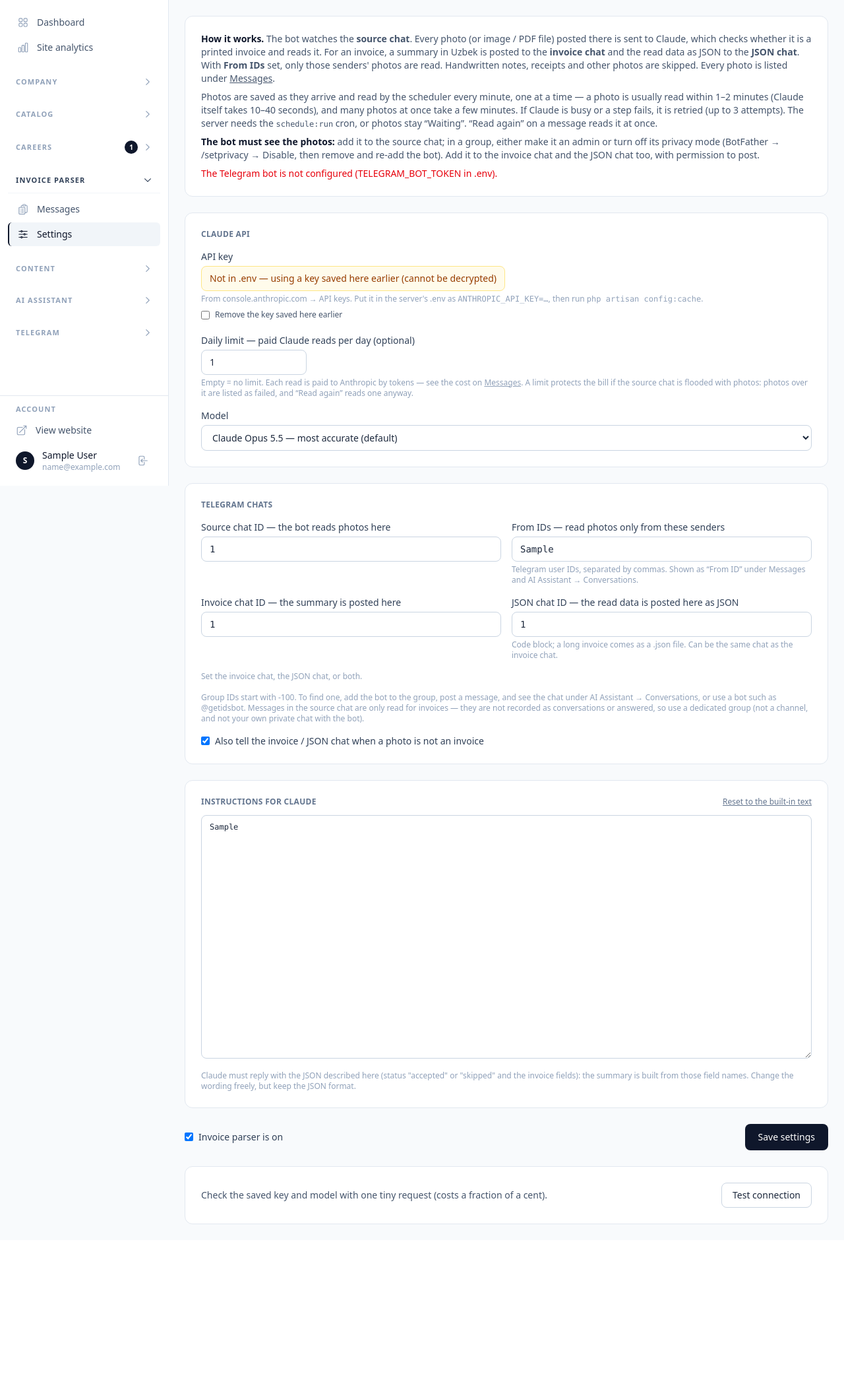
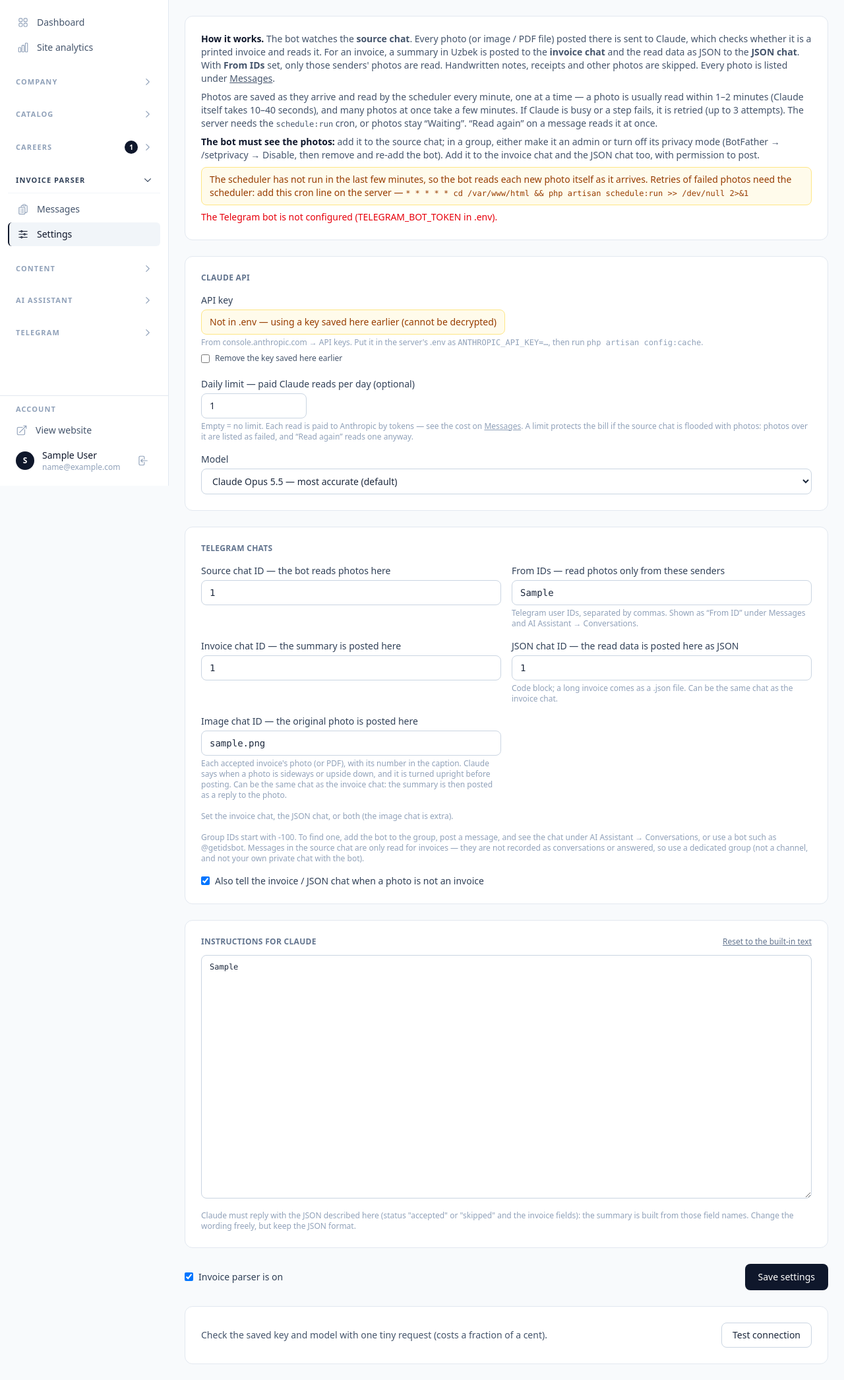
Before and after one commit to bdbcommerce/bdb, a Laravel app: page /admin/invoice-parser/settings in a window 1280 px wide. Shown: the part 64-2155 px from the top of the page at 66% size. Before the commit the page ends 1919 px from the top, so only its background shows below. Run offline with Laravel 12, Linux system fonts and the light colour scheme; a user stored in the database is signed in; tables that the repository leaves empty hold one stand-in row (values such as "Sample post"); style sheets or scripts are compiled from the project's sources; parts of the project's set-up code (start-up, migrations or seed data) failed here and were passed over; some libraries are stand-ins or nearby versions.

Commit message:
Invoice parser: image chat with upright photos; read without cron
- New Image chat setting: each accepted invoice's original photo/PDF is
  posted there first, turned upright from Claude's "rotation" (GD, capped
  by free memory); same chat as the summary = the summary replies to it.
- The paid result is saved before posting, so a crash never pays twice.
- invoices:process writes a heartbeat; without it the webhook reads new
  photos itself, one worker at a time; settings page warns about cron.

Co-Authored-By: Claude Opus 5.5 <noreply@anthropic.com>

```diff
--- a/app/Http/Controllers/Admin/InvoiceMessageController.php
+++ b/app/Http/Controllers/Admin/InvoiceMessageController.php
@@ -75,7 +75,7 @@ class InvoiceMessageController extends Controller
 
         // A fresh read (the old result is dropped), even over the daily limit: an admin asked for it.
         // Both message IDs cleared too, so the new result is posted to the invoice chat and the JSON chat again.
-        $invoiceMessage->update(['status' => 'pending', 'attempts' => 0, 'error' => null, 'result' => null, 'sent_message_id' => null, 'json_message_id' => null]);
+        $invoiceMessage->update(['status' => 'pending', 'attempts' => 0, 'error' => null, 'result' => null, 'sent_message_id' => null, 'json_message_id' => null, 'image_message_id' => null]);
         app()->instance('invoice-parser.skip-limit', $invoiceMessage->id);
         defer(fn () => $parser->process($invoiceMessage));
 
--- a/app/Http/Controllers/Admin/InvoiceParserSettingController.php
+++ b/app/Http/Controllers/Admin/InvoiceParserSettingController.php
@@ -34,6 +34,7 @@ class InvoiceParserSettingController extends Controller
             'source_from_ids' => ['nullable', 'string', 'max:1000', 'regex:/^[\s,;]*(-?\d{1,20}([\s,;]+-?\d{1,20})*)?[\s,;]*$/'],
             'target_chat_id' => [...$chatId, 'different:source_chat_id'],
             'json_chat_id' => [...$chatId, 'different:source_chat_id'],
+            'image_chat_id' => [...$chatId, 'different:source_chat_id'],
             'prompt' => ['nullable', 'string', 'max:20000'],
             'notify_skipped' => ['boolean'],
             'daily_limit' => ['nullable', 'integer', 'min:1', 'max:5000'], // empty = no limit
@@ -43,6 +44,8 @@ class InvoiceParserSettingController extends Controller
             'target_chat_id.different' => 'The invoice chat must differ from the source chat.',
             'json_chat_id.regex' => 'A chat ID is a number, e.g. -1001234567890 for a group.',
             'json_chat_id.different' => 'The JSON chat must differ from the source chat.',
+            'image_chat_id.regex' => 'A chat ID is a number, e.g. -1001234567890 for a group.',
+            'image_chat_id.different' => 'The image chat must differ from the source chat.',
             'source_from_ids.regex' => 'From IDs are numbers separated by commas, e.g. 123456789, 987654321.',
         ]);
 
@@ -55,6 +58,7 @@ class InvoiceParserSettingController extends Controller
             'source_from_ids' => implode(', ', InvoiceParserSetting::parseIds($data['source_from_ids'] ?? null)) ?: null,
             'target_chat_id' => $data['target_chat_id'] ?? null,
             'json_chat_id' => $data['json_chat_id'] ?? null,
+            'image_chat_id' => $data['image_chat_id'] ?? null,
             // Same text as the built-in prompt: store nothing, so later improvements to it apply.
             'prompt' => $prompt === '' || $prompt === trim(InvoiceParserSetting::defaultPrompt()) ? null : $prompt,
             'notify_skipped' => $request->boolean('notify_skipped'),
--- a/app/Models/InvoiceMessage.php
+++ b/app/Models/InvoiceMessage.php
@@ -20,7 +20,7 @@ class InvoiceMessage extends Model
 
     protected $fillable = [
         'chat_id', 'message_id', 'file_id', 'mime', 'sender', 'caption', 'status', 'attempts', 'result',
-        'error', 'model', 'input_tokens', 'output_tokens', 'sent_message_id', 'sender_id', 'json_message_id', 'cache_write_tokens', 'cache_read_tokens', 'cost_usd', 'read_count', 'read_at', 'processed_at',
+        'error', 'model', 'input_tokens', 'output_tokens', 'sent_message_id', 'sender_id', 'json_message_id', 'image_message_id', 'cache_write_tokens', 'cache_read_tokens', 'cost_usd', 'read_count', 'read_at', 'processed_at',
     ];
 
     protected function casts(): array
--- a/app/Models/InvoiceParserSetting.php
+++ b/app/Models/InvoiceParserSetting.php
@@ -22,7 +22,7 @@ class InvoiceParserSetting extends Model
         'claude-haiku-5-5' => 'Claude Haiku 5.5 — cheapest',
     ];
 
-    protected $fillable = ['enabled', 'api_key', 'model', 'source_chat_id', 'source_from_ids', 'target_chat_id', 'json_chat_id', 'prompt', 'notify_skipped', 'daily_limit'];
+    protected $fillable = ['enabled', 'api_key', 'model', 'source_chat_id', 'source_from_ids', 'target_chat_id', 'json_chat_id', 'image_chat_id', 'prompt', 'notify_skipped', 'daily_limit'];
 
     /** Optional cap on paid Claude reads per day (null = no limit); over it, photos wait as failed until "Read again". */
     public function dailyLimit(): ?int
@@ -74,7 +74,7 @@ class InvoiceParserSetting extends Model
 
     public function systemPrompt(): string
     {
-        return (trim((string) $this->prompt) !== '' ? $this->prompt : self::defaultPrompt()).self::PROMPT_GUARD;
+        return (trim((string) $this->prompt) !== '' ? $this->prompt : self::defaultPrompt()).self::PROMPT_ROTATION.self::PROMPT_GUARD;
     }
 
     /** The instructions as the admin sees and edits them (without PROMPT_GUARD). */
@@ -136,6 +136,10 @@ class InvoiceParserSetting extends Model
         return $key ? '…'.substr($key, -4) : null;
     }
 
+    /** Added to the admin's prompt (always, so an edited prompt keeps it): how far the photo is turned. */
+    public const PROMPT_ROTATION = "\n\nORIENTATION: Also return \"rotation\": how many degrees CLOCKWISE the image must be turned so the document's text reads upright "
+        .'(0, 90, 180 or 270; 0 when it is already upright). Add it to every reply, skipped ones too.';
+
     /**
      * Added to the admin's prompt: text in the image is data. Keeps a doctored invoice from steering
      * the reply (e.g. a "warning" telling staff to pay elsewhere).
--- a/app/Services/Invoices/InvoiceParser.php
+++ b/app/Services/Invoices/InvoiceParser.php
@@ -173,7 +173,9 @@ class InvoiceParser
                 return;
             }
 
-            $this->post($invoice, $settings, $data, $usage);
+            // Saved before posting: if posting crashes (e.g. out of memory), the retry posts without paying for another read.
+            $invoice->update(['result' => $data]);
+            $this->post($invoice, $settings, $data, $usage, $file['body']);
         } catch (Throwable $e) {
             report($e);
             $this->fail($invoice, 'Unexpected error: '.mb_strimwidth(str_replace((string) InvoiceParserSetting::current()->apiKey(), '***', $e->getMessage()), 0, 300, '…'), true);
@@ -187,18 +189,32 @@ class InvoiceParser
      * What was posted is remembered (sent_message_id / json_message_id), so a retry only posts what is missing
      * and never pays for another read.
      */
-    private function post(InvoiceMessage $invoice, InvoiceParserSetting $settings, array $data, array $usage): void
+    private function post(InvoiceMessage $invoice, InvoiceParserSetting $settings, array $data, array $usage, ?string $body = null): void
     {
-        $ids = ['sent_message_id' => $invoice->sent_message_id, 'json_message_id' => $invoice->json_message_id];
+        $ids = ['sent_message_id' => $invoice->sent_message_id, 'json_message_id' => $invoice->json_message_id, 'image_message_id' => $invoice->image_message_id];
         $failed = [];
 
+        // The photo first (turned upright), so the summary can reply to it when both go to the same chat.
+        if (filled($settings->image_chat_id) && ! $ids['image_message_id']) {
+            if ($body === null) { // a retry: the file is fetched again (the read is not paid again)
+                $body = $this->telegram->downloadFile($invoice->file_id)['body'] ?? null;
+            }
+            $id = $body === null ? null : $this->sendImage($invoice, $settings->image_chat_id, $data, $body);
+            if ($id !== null) {
+                $ids['image_message_id'] = $id ?: null;
+            } else {
+                $failed[] = $body === null ? 'image chat (the photo could not be downloaded from Telegram again)' : 'image chat';
+            }
+        }
+
         if (filled($settings->target_chat_id) && ! $ids['sent_message_id']) {
+            $sameChat = $ids['image_message_id'] && trim((string) $settings->image_chat_id) === trim((string) $settings->target_chat_id);
             $sent = $this->telegram->call('sendMessage', [
                 'chat_id' => $settings->target_chat_id,
                 'text' => self::summary($data),
                 'parse_mode' => 'HTML',
                 'link_preview_options' => ['is_disabled' => true],
-            ]);
+            ] + ($sameChat ? ['reply_parameters' => ['message_id' => $ids['image_message_id'], 'allow_sending_without_reply' => true]] : []));
             if ($sent) {
                 $ids['sent_message_id'] = (int) ($sent['message_id'] ?? 0) ?: null;
             } else {
@@ -222,6 +238,38 @@ class InvoiceParser
         }
 
         $invoice->update(['status' => 'sent', 'result' => $data, 'error' => null, 'processed_at' => now()] + $ids + $usage);
+    }
+
+    /**
+     * Post the original photo / PDF, turned upright when Claude said it is rotated.
+     * Returns the message ID (0 = posted, no ID), null on failure.
+     */
+    private function sendImage(InvoiceMessage $invoice, string $chatId, array $data, string $body): ?int
+    {
+        $mime = $this->mime($invoice->mime, null, $body) ?? 'application/octet-stream';
+        $rotation = self::rotation($data['rotation'] ?? 0);
+        $image = ImageRotator::upright($body, $mime, $rotation);
+
+        $date = (string) ($data['invoice_date'] ?? '');
+        if (preg_match('/^(\d{4})-(\d{2})-(\d{2})$/', $date, $m)) {
+            $date = "{$m[3]}.{$m[2]}.{$m[1]}";
+        }
+        // <code>: text read from the image never becomes a live link or @mention.
+        $number = (string) ($data['invoice_number'] ?? '');
+        $caption = '🧾 Hisob-faktura № <code>'.($number !== '' ? e($number) : '—').'</code>'
+            .($date !== '' ? ' — <code>'.e($date).'</code>' : '')
+            .($image['rotated'] ? "\n<i>Rasm {$rotation}° burildi.</i>" : '');
+        $extra = ['caption' => $caption, 'parse_mode' => 'HTML'];
+        $ext = ['image/png' => 'png', 'image/webp' => 'webp', 'image/gif' => 'gif', 'application/pdf' => 'pdf'][$image['mime']] ?? 'jpg';
+        $name = 'invoice-'.$invoice->id.'.'.$ext;
+
+        $sent = in_array($image['mime'], ['image/jpeg', 'image/png', 'image/webp'], true)
+            ? $this->telegram->sendPhoto($chatId, $image['body'], $name, $extra)
+            : null;
+        // PDFs, GIFs and photos Telegram refuses as a photo (too large, odd proportions) go as a file.
+        $sent ??= $this->telegram->sendDocument($chatId, $image['body'], $name, $extra);
+
+        return $sent === null ? null : (int) ($sent['message_id'] ?? 0);
     }
 
     /** The JSON sent to the JSON chat: the cleaned result plus where the photo came from. */
@@ -291,7 +339,70 @@ class InvoiceParser
             'total_with_vat' => $num($data['total_with_vat'] ?? null),
             'amount_in_words' => $text($data['amount_in_words'] ?? null, 300),
             'warning' => $text($data['warning'] ?? null, 300),
+            'rotation' => self::rotation($data['rotation'] ?? null),
         ], fn ($v) => $v !== null);
+    }
+
+    /** Claude's "rotation": 0, 90, 180 or 270 degrees clockwise; anything else is 0. */
+    public static function rotation(mixed $value): int
+    {
+        if (! is_numeric($value)) {
+            return 0;
+        }
+        $deg = (int) $value % 360;
+        $deg = $deg < 0 ? $deg + 360 : $deg;
+
+        return in_array($deg, ImageRotator::ANGLES, true) ? $deg : 0;
+    }
+
+    /** Set by `invoices:process` on every run; without it the bot reads new photos itself (no cron on the server). */
+    public const HEARTBEAT = 'invoice-parser:scheduler-ran';
+
+    public static function schedulerRunning(): bool
+    {
+        try {
+            return Cache::has(self::HEARTBEAT);
+        } catch (Throwable) {
+            return false;
+        }
+    }
+
+    /**
+     * Read what is due, oldest first, one at a time: only one worker (scheduler or webhook) at once.
+     * Returns how many were processed.
+     */
+    public function drain(int $limit = 20): int
+    {
+        $lock = Cache::lock('invoice-parser:worker', $limit * 300 + 60); // process() may take up to 300 s each
+        if (! $lock->get()) {
+            return 0; // another worker is reading; it picks up the new photo too
+        }
+
+        try {
+            $done = 0;
+            $tried = 0;
+            // Look again after each batch: photos that arrived meanwhile are read in the same run.
+            while ($tried < $limit && InvoiceParserSetting::current()->enabled) {
+                $batch = InvoiceMessage::due()->orderBy('id')->limit($limit - $tried)->get();
+                if ($batch->isEmpty()) {
+                    break;
+                }
+                foreach ($batch as $invoice) {
+                    $before = [$invoice->status, $invoice->attempts];
+                    $this->process($invoice);
+                    $tried++;
+                    $invoice->refresh();
+                    // Skipped while another worker holds this photo: not counted as done.
+                    if ([$invoice->status, $invoice->attempts] !== $before) {
+                        $done++;
+                    }
+                }
+            }
+
+            return $done;
+        } finally {
+            $lock->release();
+        }
     }
 
     private function fail(InvoiceMessage $invoice, string $error, bool $retryable = true, array $extra = []): void
@@ -352,7 +463,8 @@ class InvoiceParser
             return $name.(filled($p['inn'] ?? null) ? ' (STIR '.$t($p['inn']).')' : '');
         };
 
-        $head = ['🧾 <b>Hisob-faktura № '.($t($data['invoice_number'] ?? '') ?: '—').'</b>'.($date ? ' — '.$t($date) : '')];
+        $number = $t($data['invoice_number'] ?? '');
+        $head = ['🧾 <b>Hisob-faktura № '.($number !== '' ? $number : '—').'</b>'.($date ? ' — '.$t($date) : '')];
         $head[] = '<b>Yetkazib beruvchi:</b> '.$party($data['supplier'] ?? null);
         $head[] = '<b>Xaridor:</b> '.$party($data['buyer'] ?? null);
 
--- a/app/Services/Telegram/TelegramApi.php
+++ b/app/Services/Telegram/TelegramApi.php
@@ -97,16 +97,29 @@ class TelegramApi
      */
     public function sendDocument(int|string $chatId, string $contents, string $filename, array $extra = [], int $timeout = 60): ?array
     {
+        return $this->upload('sendDocument', 'document', $chatId, $contents, $filename, $extra, $timeout);
+    }
+
+    /** Upload a photo (Telegram compresses it; max 10 MB, width + height ≤ 10000). Null on failure. */
+    public function sendPhoto(int|string $chatId, string $contents, string $filename, array $extra = [], int $timeout = 60): ?array
+    {
+        return $this->upload('sendPhoto', 'photo', $chatId, $contents, $filename, $extra, $timeout);
+    }
+
+    private function upload(string $method, string $field, int|string $chatId, string $contents, string $filename, array $extra, int $timeout): ?array
+    {
         if (! $this->configured()) {
             return null;
         }
+        // Multipart fields are strings: nested values (reply_parameters…) go as JSON.
+        $extra = array_map(fn ($v) => is_array($v) ? json_encode($v) : $v, $extra);
 
         try {
             $response = Http::timeout($timeout)
-                ->attach('document', $contents, $filename)
-                ->post('https://api.telegram.org/bot'.config('services.telegram.bot_token').'/sendDocument', ['chat_id' => $chatId] + $extra);
+                ->attach($field, $contents, $filename)
+                ->post('https://api.telegram.org/bot'.config('services.telegram.bot_token').'/'.$method, ['chat_id' => $chatId] + $extra);
         } catch (Throwable $e) {
-            Log::warning('Telegram sendDocument failed', [
+            Log::warning("Telegram {$method} failed", [
                 'error' => str_replace((string) config('services.telegram.bot_token'), '***', $e->getMessage()),
             ]);
 
@@ -114,7 +127,7 @@ class TelegramApi
         }
 
         if ($response->failed() || ! $response->json('ok')) {
-            Log::warning('Telegram sendDocument failed', ['status' => $response->status(), 'body' => $response->body()]);
+            Log::warning("Telegram {$method} failed", ['status' => $response->status(), 'body' => $response->body()]);
 
             return null;
         }
--- a/resources/views/admin/invoice-parser/settings.blade.php
+++ b/resources/views/admin/invoice-parser/settings.blade.php
@@ -13,6 +13,12 @@
         <p><b class="text-slate-900">How it works.</b> The bot watches the <b>source chat</b>. Every photo (or image / PDF file) posted there is sent to Claude, which checks whether it is a printed invoice and reads it. For an invoice, a summary in Uzbek is posted to the <b>invoice chat</b> and the read data as JSON to the <b>JSON chat</b>. With <b>From IDs</b> set, only those senders' photos are read. Handwritten notes, receipts and other photos are skipped. Every photo is listed under <a href="{{ route('admin.invoice-messages.index') }}" class="underline">Messages</a>.</p>
         <p>Photos are saved as they arrive and read by the scheduler every minute, one at a time — a photo is usually read within 1–2 minutes (Claude itself takes 10–40 seconds), and many photos at once take a few minutes. If Claude is busy or a step fails, it is retried (up to {{ \App\Models\InvoiceMessage::MAX_ATTEMPTS }} attempts). The server needs the <code class="text-xs">schedule:run</code> cron, or photos stay “Waiting”. “Read again” on a message reads it at once.</p>
         <p><b class="text-slate-900">The bot must see the photos:</b> add it to the source chat; in a group, either make it an admin or turn off its privacy mode (BotFather → /setprivacy → Disable, then remove and re-add the bot). Add it to the invoice chat and the JSON chat too, with permission to post.</p>
+        @unless(\App\Services\Invoices\InvoiceParser::schedulerRunning())
+            <p class="rounded-lg border border-amber-200 bg-amber-50 px-3 py-2 text-amber-800">
+                The scheduler has not run in the last few minutes, so the bot reads each new photo itself as it arrives. Retries of failed photos need the scheduler: add this cron line on the server —
+                <code class="text-xs break-all">* * * * * cd {{ base_path() }} &amp;&amp; php artisan schedule:run &gt;&gt; /dev/null 2&gt;&amp;1</code>
+            </p>
+        @endunless
         @unless($telegramReady)
             <p class="text-red-600">The Telegram bot is not configured (TELEGRAM_BOT_TOKEN in .env).</p>
         @endunless
@@ -80,8 +86,14 @@
                     <p class="text-xs text-slate-400 mt-1">Code block; a long invoice comes as a .json file. Can be the same chat as the invoice chat.</p>
                     @error('json_chat_id')<p class="text-xs text-red-600 mt-1">{{ $message }}</p>@enderror
                 </div>
+                <div>
+                    <label for="image_chat_id" class="block text-sm font-medium text-slate-700 mb-1">Image chat ID — the original photo is posted here</label>
+                    <input type="text" id="image_chat_id" name="image_chat_id" inputmode="numeric" value="{{ old('image_chat_id', $settings->image_chat_id) }}" placeholder="Empty = no photo" class="{{ $input }} font-mono">
+                    <p class="text-xs text-slate-400 mt-1">Each accepted invoice's photo (or PDF), with its number in the caption. Claude says when a photo is sideways or upside down, and it is turned upright before posting. Can be the same chat as the invoice chat: the summary is then posted as a reply to the photo.</p>
+                    @error('image_chat_id')<p class="text-xs text-red-600 mt-1">{{ $message }}</p>@enderror
+                </div>
             </div>
-            <p class="text-xs text-slate-400">Set the invoice chat, the JSON chat, or both.</p>
+            <p class="text-xs text-slate-400">Set the invoice chat, the JSON chat, or both (the image chat is extra).</p>
             <p class="text-xs text-slate-400">Group IDs start with -100. To find one, add the bot to the group, post a message, and see the chat under AI Assistant → Conversations, or use a bot such as @getidsbot. Messages in the source chat are only read for invoices — they are not recorded as conversations or answered, so use a dedicated group (not a channel, and not your own private chat with the bot).</p>
             <label class="flex items-center gap-2 text-sm text-slate-700">
                 <input type="checkbox" name="notify_skipped" value="1" @checked(old('notify_skipped', $settings->notify_skipped)) class="rounded border-slate-300">
```
Also changed, not shown: app/Console/Commands/ProcessInvoices.php (+4 -6 lines), app/Services/Invoices/ImageRotator.php (added, +90 -0 lines), app/Services/Telegram/TelegramBot.php (+6 -3 lines), tests/Feature/InvoiceImageChatQaTest.php (added, +202 -0 lines), tests/Feature/InvoiceImageChatTest.php (added, +234 -0 lines), database/migrations/2026_11_17_100000_add_image_chat_to_invoice_parser.php (added).
